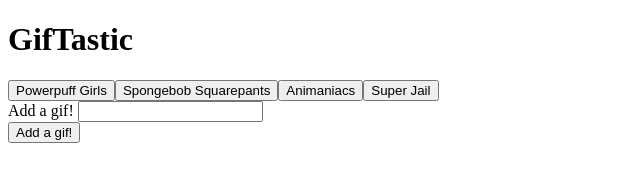
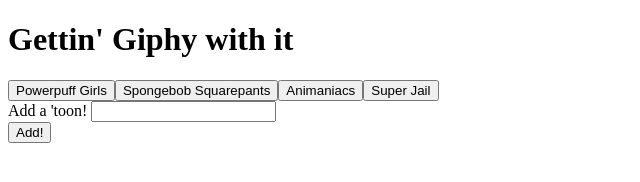
Before and after one commit to reharr4/GifTastic, a plain HTML site: page index.html in a window 1280 px wide. Shown: the whole page, without its empty margins (0-640 px from the left). Drawn offline with nearby package versions, Linux system fonts and the light colour scheme.

Commit message:
subject chosen, tags, btn, etc changed to reflect

```diff
--- a/index.html
+++ b/index.html
@@ -1,5 +1,6 @@
 <!DOCTYPE html>
 <html lang="en">
+
 <head>
     <meta charset="UTF-8">
     <meta name="viewport" content="width=device-width, initial-scale=1.0">
@@ -10,25 +11,25 @@
 <body>
 
     <div class="container">
-        <h1>GifTastic</h1>
+        <h1>Gettin' Giphy with it</h1>
 
         <!-- Rendered Buttons go here -->
         <div id="buttons-view"></div>
 
-        <form id="animal-form">
-            <label for="animal-input">Add a gif!</label>
-            <input type="text" id="animal-input">
+        <form id="cartoon-form">
+            <label for="cartoon-input">Add a 'toon!</label>
+            <input type="text" id="cartoon-input">
             <br>
 
             <!-- Submit new gif -->
-            <input id="add-animal" type="submit" value="Add a gif!">
+            <input id="add-cartoon" type="submit" value="Add!">
         </form>
-    </div>
 
-    <div id="animal-view">
+        <div id="cartoon-view" data-still="cartoon-view" data-animate="cartoon-view" data-state="still" class="gif"></div>
     </div>
 
     <script src="https://cdnjs.cloudflare.com/ajax/libs/jquery/3.2.1/jquery.min.js"></script>
     <script type="text/javascript" src="assets/javascript/app.js"></script>
 </body>
+
 </html>
```
